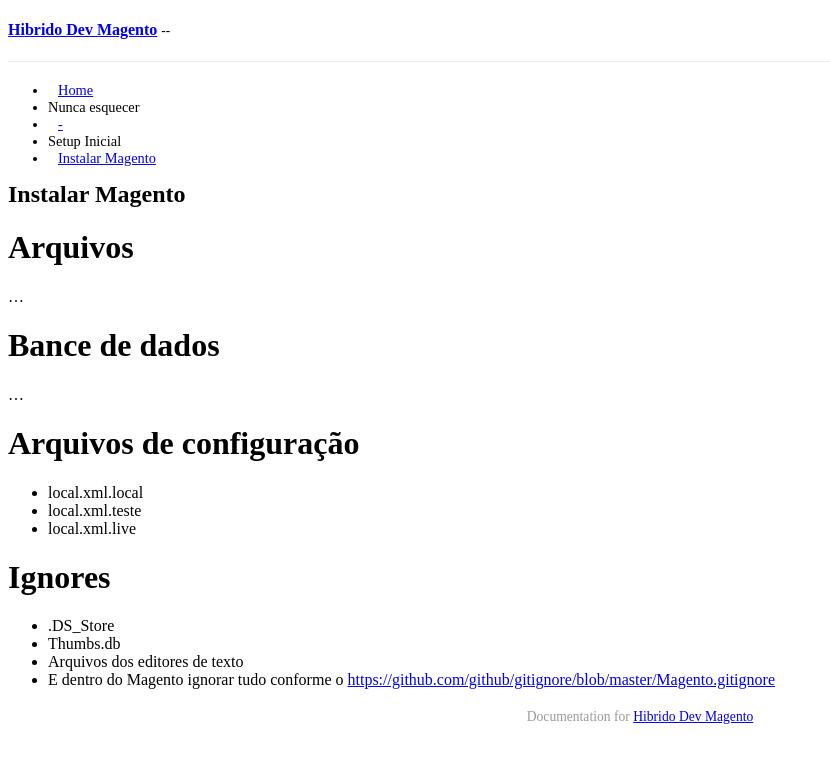
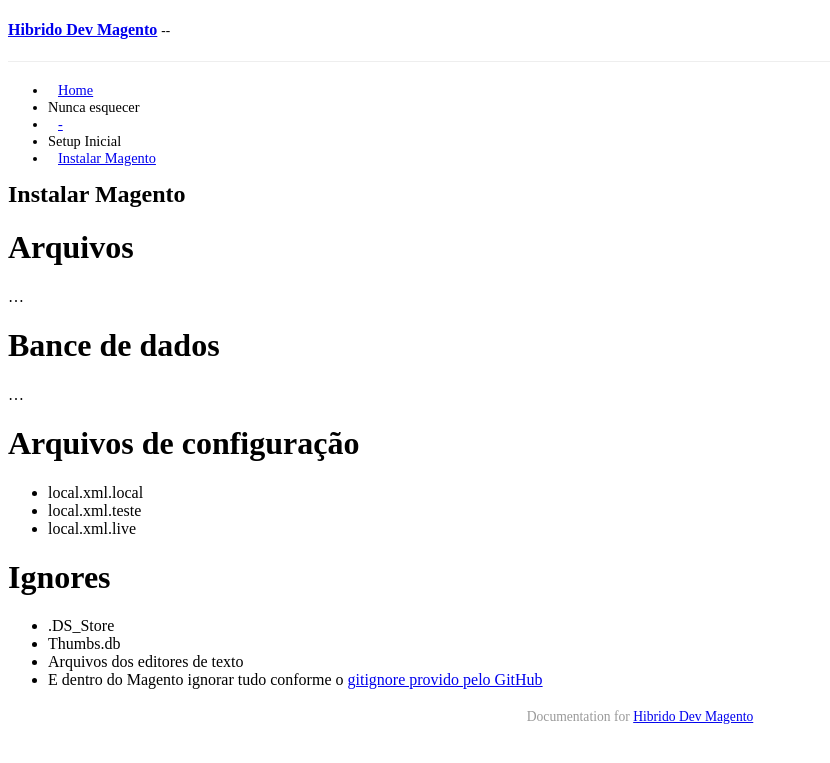
Before and after one commit to williangringo/doc-dev-magento, a Jekyll site: the page built from _posts/2015-06-08-instalar-magento.md, in a window 1280 px wide. Shown: the top 763 px of the page, without its empty margins (0-830 px from the left). Built offline with Jekyll 4.4.1, drawn with Linux system fonts in a browser that asks for light colours; Markdown is read by kramdown in place of the engine named in the settings; a style sheet for code colours, icons or effects is not loaded; part of the change alters nothing that is shown.

Commit message:
Ajeita o link

```diff
--- a/_posts/2015-06-08-instalar-magento.md
+++ b/_posts/2015-06-08-instalar-magento.md
@@ -24,4 +24,4 @@ date: 2015-06-08 19:56:02
 * .DS_Store
 * Thumbs.db
 * Arquivos dos editores de texto
-* E dentro do Magento ignorar tudo conforme o [https://github.com/github/gitignore/blob/master/Magento.gitignore](gitignore provido pelo GitHub)
+* E dentro do Magento ignorar tudo conforme o [gitignore provido pelo GitHub](https://github.com/github/gitignore/blob/master/Magento.gitignore)
```
